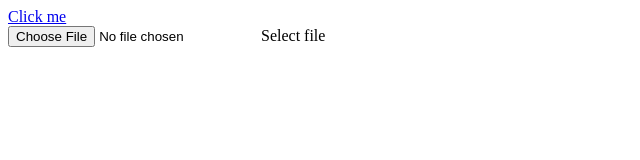
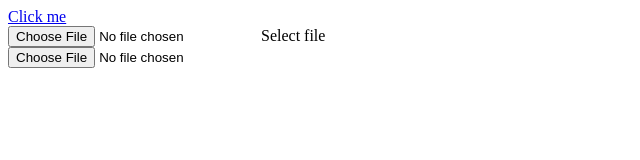
Before and after one commit to Svoka/Svoka.github.io, a plain HTML site: page guardarian.html in a window 1280 px wide. Shown: the whole page, without its empty margins (0-640 px from the left). Drawn offline with Linux system fonts and the light colour scheme.

Commit message:
Update guardarian.html

```diff
--- a/guardarian.html
+++ b/guardarian.html
@@ -30,5 +30,8 @@
 	<form>
 		<input type=file>Select file</input>
 	</form>
+		<form>
+		<input type="file" accept="image/*" capture="camera" caption="camera" title="camera">
+	</form>
   </body>
   </html>
```
